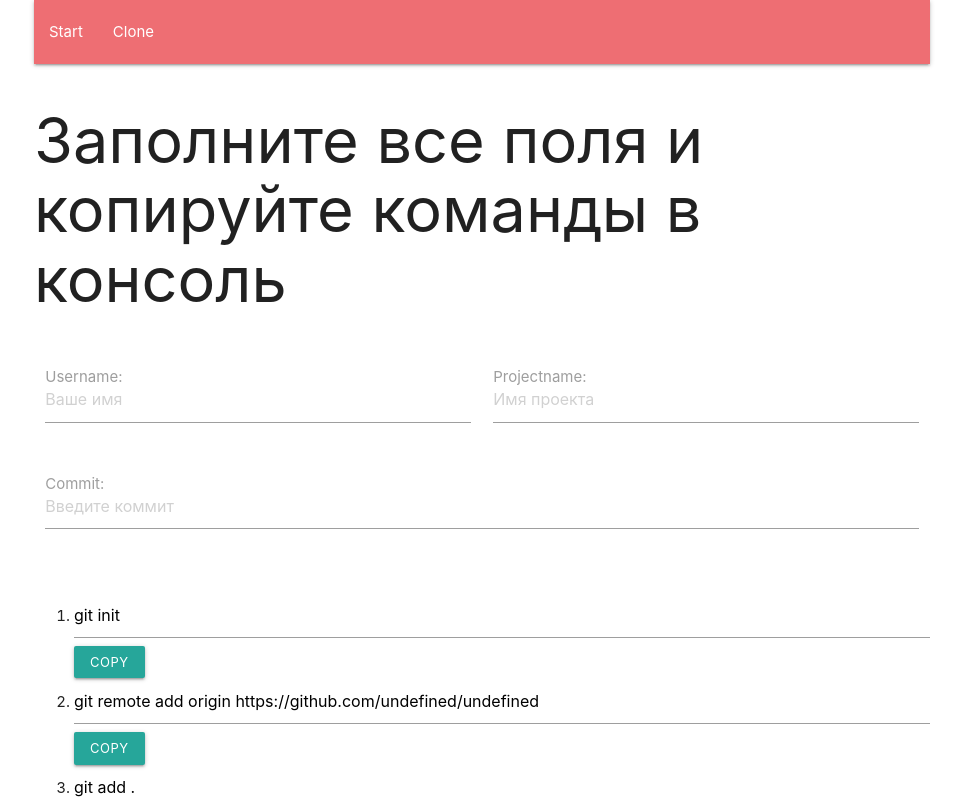
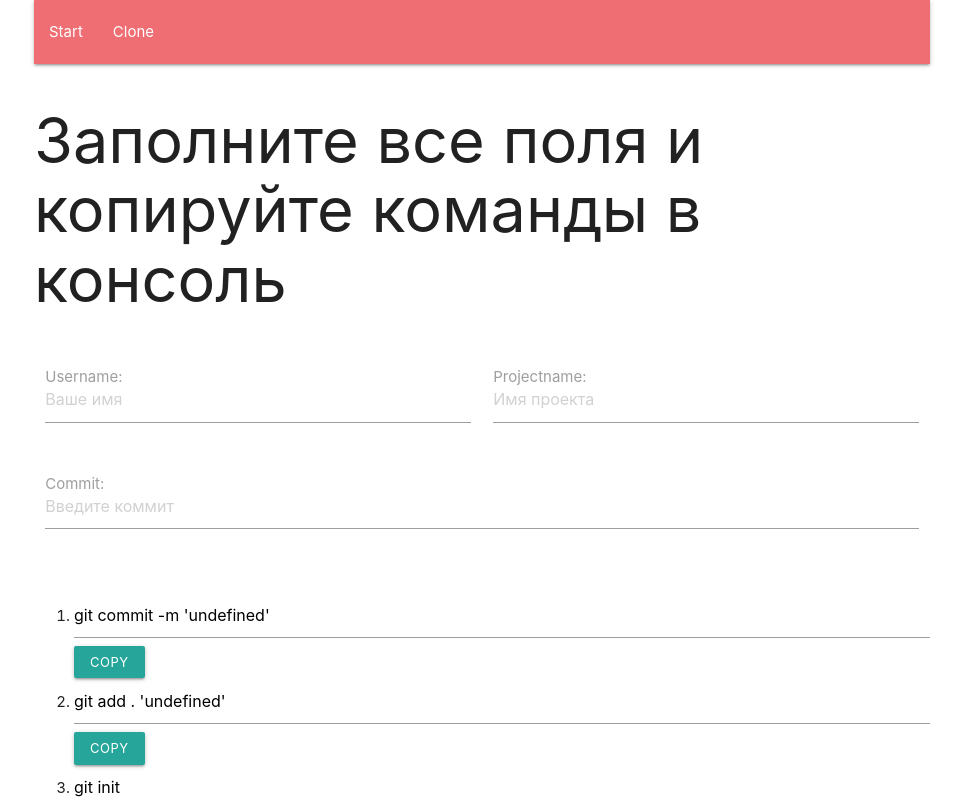
Before and after one commit to AnotherOneGit/GitSheet, a Svelte app: page / in a window 1280 px wide. Shown: the top 800 px of the page, without its empty margins (158-1121 px from the left). Built offline with nearby package versions, Linux system fonts and the light colour scheme.

Commit message:
try to change DOM

```diff
--- a/src/App.svelte
+++ b/src/App.svelte
@@ -2,8 +2,14 @@
 	export let UserName;
 	export let ProjectName;
 	export let commit;
+	export let ids = [
+		{tag: "commit", value: "git commit -m"},
+		{tag: "add", value: "git add ."}
+	]
+	export let classes="waves-effect waves-light btn-small";
 	function Copy(){
 		let id = this.id;
+		alert(id);
 		let copyText = document.getElementById(id);
 		copyText.select();
 		document.execCommand("copy");
@@ -40,6 +46,12 @@
 		</form>
 	</div>
 	<ol>
+	{#each ids as item}
+		<li>
+		<input id="{item.tag}" value="{item.value} '{commit}'">
+		<button id="{item.tag}" on:Click={Copy} class={classes}>Copy</button>
+		</li>
+	{/each}
 		<li>
 			<input readonly id="init" value="git init">
 			<button id="init" class="waves-effect waves-light btn-small" on:click={Copy}>Copy</button>
@@ -48,14 +60,14 @@
 			<input readonly id="remote" value="git remote add origin https://github.com/{UserName}/{ProjectName}">
 			<button id="remote" class="waves-effect waves-light btn-small" on:click={Copy}>Copy</button>
 		</li>
-		<li>
+		<!-- <li>
 			<input readonly id="add" value="git add .">
 			<button id="add" class="waves-effect waves-light btn-small" on:click={Copy}>Copy</button>
-		</li>
-		<li>
+		</li> -->
+		<!-- <li>
 			<input readonly id="commit" value="git commit -m '{commit}'">
 			<button id="commit" class="waves-effect waves-light btn-small" on:click={Copy}>Copy</button>
-		</li>
+		</li> -->
 		<li>
 			<input readonly id="push" value="git push origin master">
 			<button id="push" class="waves-effect waves-light btn-small" on:click={Copy}>Copy</button>
```
